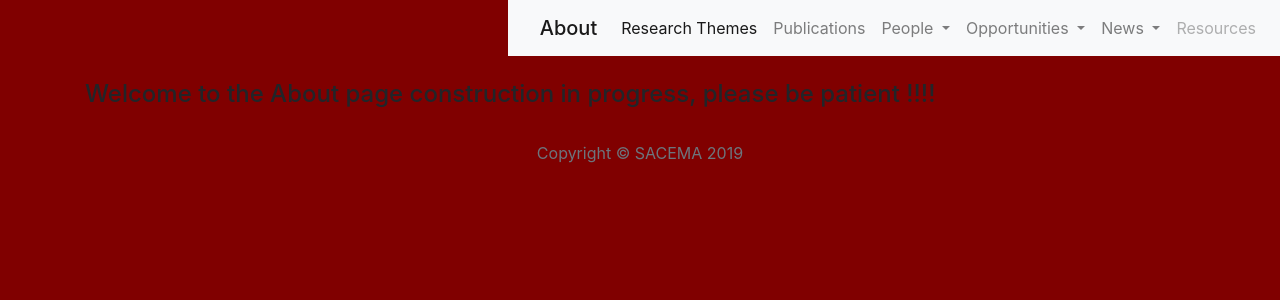
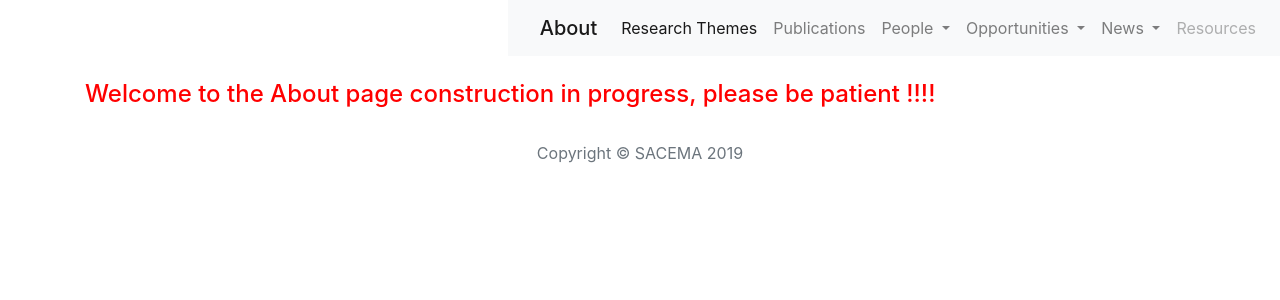
Before and after one commit to Kibnelson/myproject, a Django app: page /about/ in a window 1280 px wide. Shown: the top 300 px of the page. Run offline with Django 3.2, Linux system fonts and the light colour scheme; some libraries are stand-ins or nearby versions.

Commit message:
resolve css background

```diff
--- a/myapp/templates/about.html
+++ b/myapp/templates/about.html
@@ -1,5 +1,5 @@
 {% extends 'basenew.html' %}
 {% block title %} About {% endblock %}
 {% block content %}
-<h4>Welcome to the About page construction in progress, please be patient !!!!</h4>
+<h4 style= 'color:red'>Welcome to the About page construction in progress, please be patient !!!!</h4>
 {% endblock %}
--- a/myapp/templates/intbursary.html
+++ b/myapp/templates/intbursary.html
@@ -2,7 +2,7 @@
 {% extends 'basenew.html' %}
 {% block title %} Internal Bursary {% endblock %}
 {% block content %}
-<h4>Welcome to the Internal Bursary Applications for 2020 construction in progress, please be patient !!!!</h4>
+<h4 style= 'color:red'>Welcome to the Internal Bursary Applications for 2020 construction in progress, please be patient !!!!</h4>
 
 <!--code to display successfuly submitted application using django messages library-->
 {% if messages %}
--- a/static/main/css/style1.css
+++ b/static/main/css/style1.css
@@ -1,6 +1,4 @@
 body {
-    background-color: maroon;
-
 
 }
 
```
